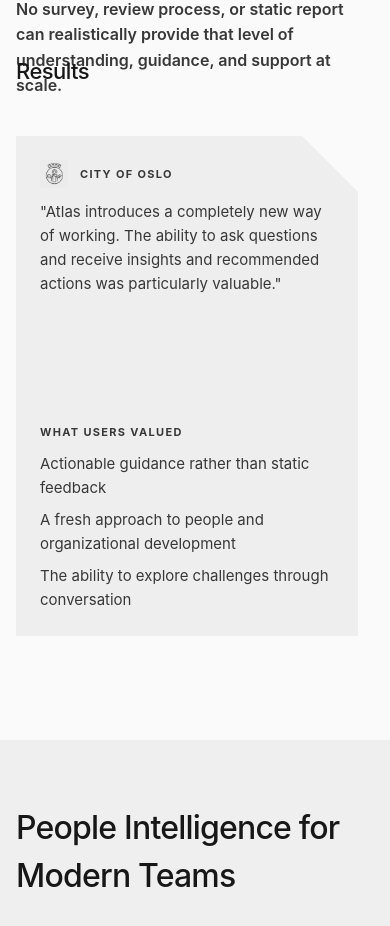
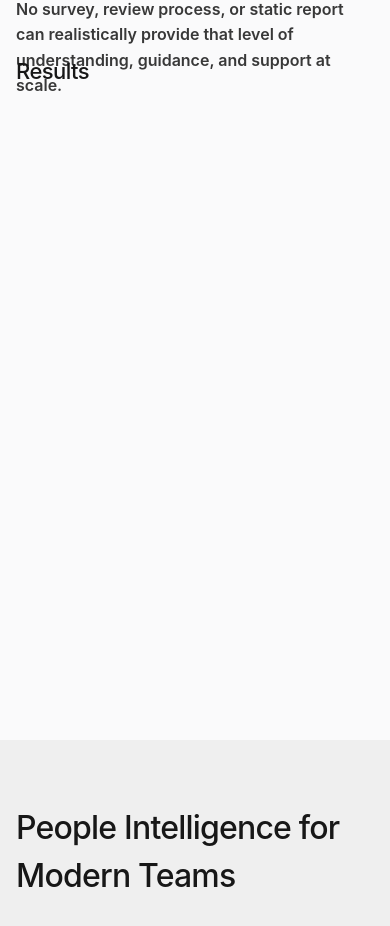
Before and after one commit to martamindacc/v0-Atlas-website-, a Next.js app: page / in a window 390 px wide. Shown: the part 3198-4124 px from the top of the page. Built offline with nearby package versions, Linux system fonts and the light colour scheme.

Commit message:
feat: add new scroll animation and update Home component styling

```diff
--- a/app/globals.css
+++ b/app/globals.css
@@ -126,9 +126,24 @@
   }
 }
 
+@keyframes resultsScroll {
+  0%, 8% {
+    transform: translateX(0);
+  }
+  42%, 58% {
+    transform: translateX(calc(-1 * (100vw - 24px)));
+  }
+  92%, 100% {
+    transform: translateX(calc(-2 * (100vw - 24px)));
+  }
+}
+
 @layer utilities {
   .animate-fluidUp {
     animation: fluidUp 900ms ease-out forwards;
+  }
+  .animate-resultsScroll {
+    animation: resultsScroll 14s ease-in-out infinite alternate;
   }
 }
 
--- a/app/page.tsx
+++ b/app/page.tsx
@@ -334,7 +334,7 @@ export default function Home() {
           {/* Cards Row */}
           <div
             ref={cardsRowRef}
-            className="flex flex-nowrap gap-6 overflow-x-auto overscroll-x-contain pb-2 pr-4 md:pr-8 mt-12 md:mt-16"
+            className="flex flex-nowrap gap-6 overflow-x-hidden md:overflow-x-auto overscroll-x-contain pb-2 pr-4 md:pr-8 mt-12 md:mt-16 animate-resultsScroll md:animate-none"
             onMouseDown={() => setIsUserInteracting(true)}
             onMouseUp={() => { setIsUserInteracting(true); setTimeout(() => setIsUserInteracting(false), 2000); }}
             onTouchStart={() => setIsUserInteracting(true)}
```
